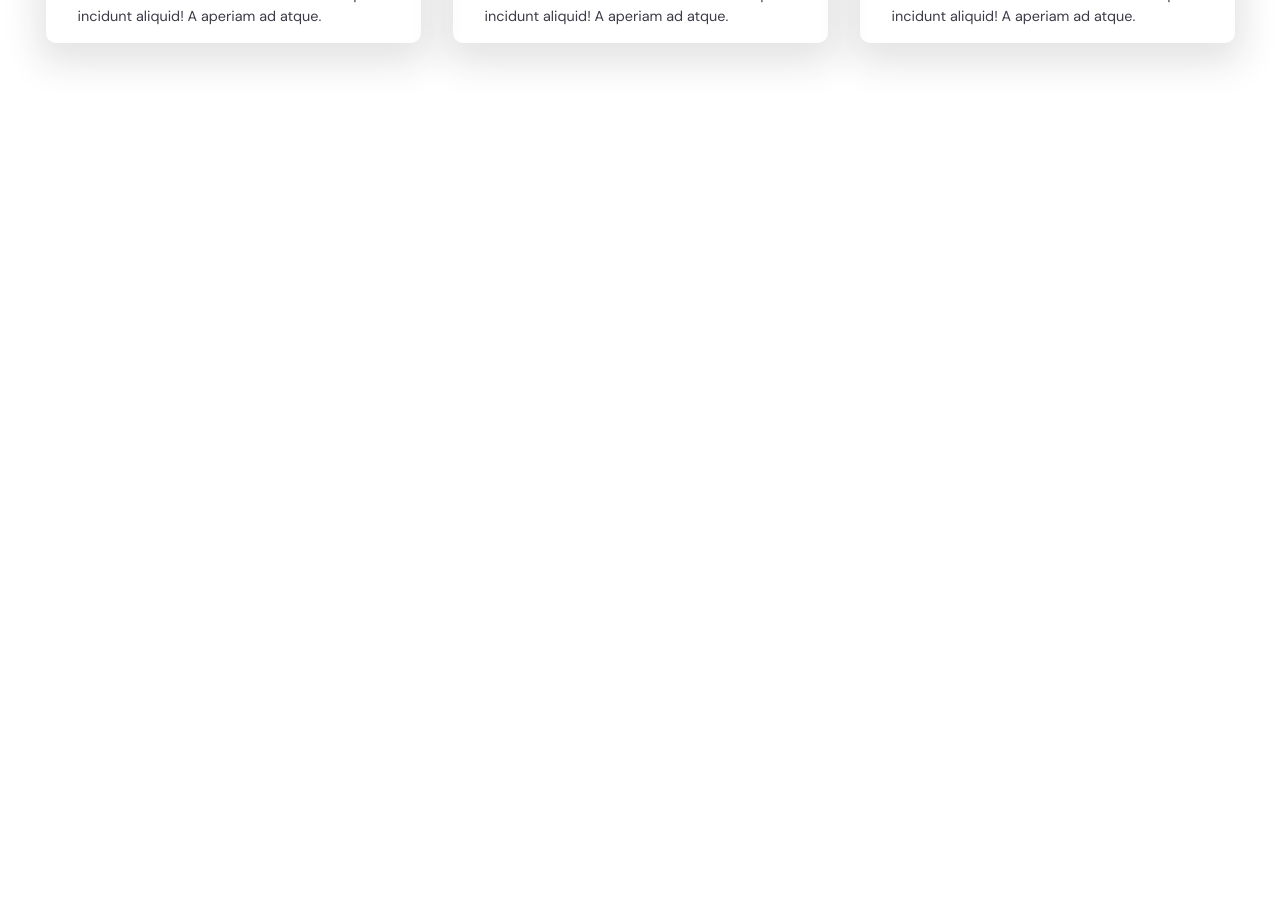
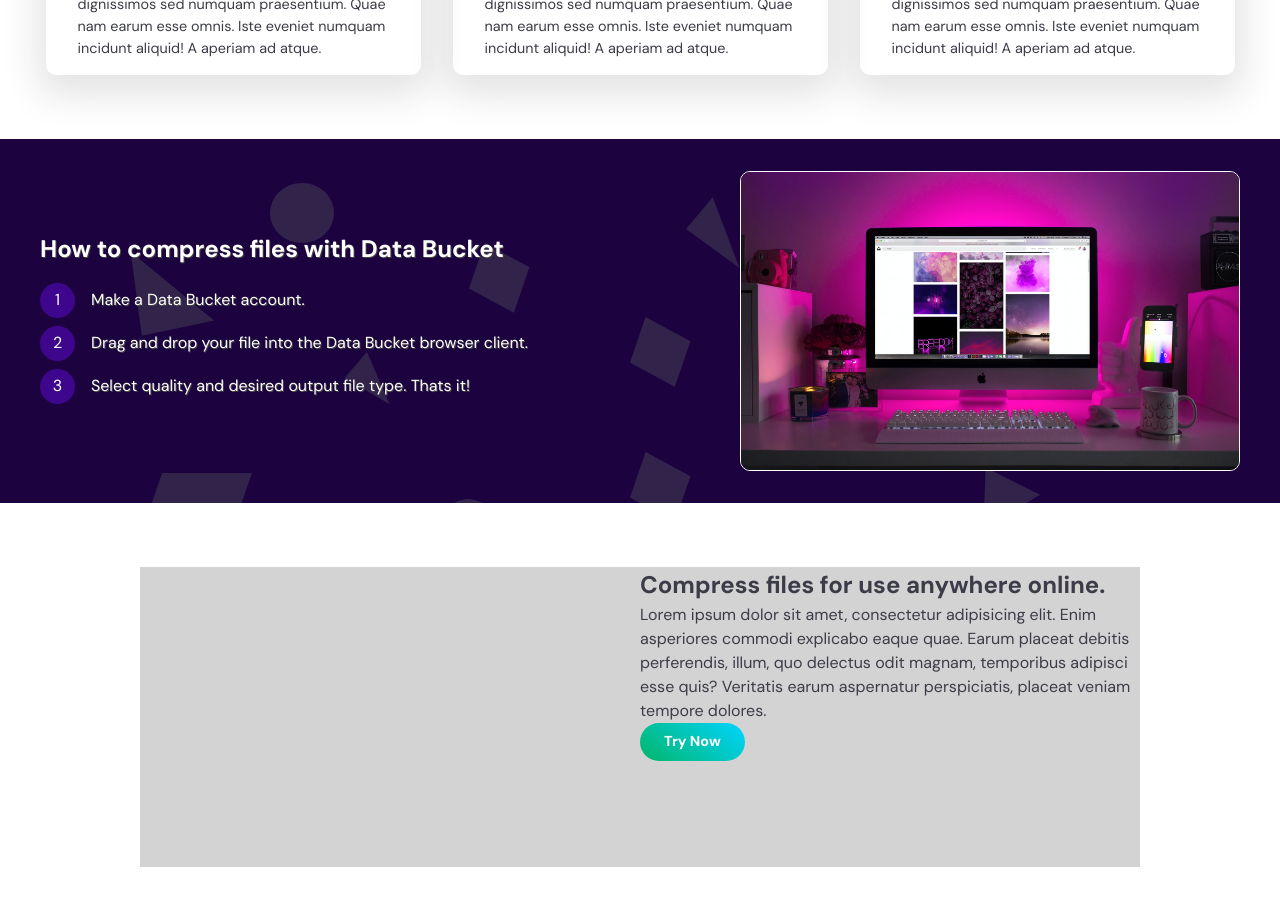
Before and after one commit to AntonCC/Data-bucket, a React (Create React App) app: page / in a window 1280 px wide. Shown: the part 640-1546 px from the top of the page. Before the commit the page ends 800 px from the top, so only its background shows below. Built offline with nearby package versions, Linux system fonts and the light colour scheme.

Commit message:
banner added

```diff
--- /dev/null
+++ b/src/components/banner/banner.jsx
@@ -0,0 +1,21 @@
+import React from 'react'
+import './banner.scss'
+import Button from '../button/button'
+
+const Banner = ({ title, body, buttonStyle, buttonText}) => {
+  return (
+    <div className="banner">
+      <div className="container">
+        <div className="side-a">
+
+        </div>
+        <div className="side-b">
+          <h2>{ title }</h2>
+          <p>{ body }</p>
+          <Button buttonStyle={buttonStyle}>{ buttonText }</Button>
+        </div>
+      </div>
+    </div>
+  )
+}
+export default Banner
--- /dev/null
+++ b/src/components/banner/banner.scss
@@ -0,0 +1,10 @@
+.banner {
+  height: 300px;
+  max-width: 1000px;
+  background: lightgray;
+  margin: 4rem auto;
+  .container {
+    display: grid;
+    grid-template-columns: repeat(2, 1fr);
+  }
+}
--- a/src/components/button/button.scss
+++ b/src/components/button/button.scss
@@ -17,5 +17,6 @@
   &.btn-gradient {
     background: rgb(3,182,105);
     background: linear-gradient(39deg, rgba(3,182,105,1) 0%, rgba(0,212,255,1) 100%);
+    color: #fff;
   }
 }
--- a/src/components/cards/cards.scss
+++ b/src/components/cards/cards.scss
@@ -1,5 +1,5 @@
 .cards {
-  padding: 2rem 0;
+  padding: 4rem 0;
   .container {
     display: grid;
     grid-template-columns: repeat(auto-fit, 375px);
--- /dev/null
+++ b/src/components/hero-list-dark/hero-list-dark.jsx
@@ -0,0 +1,31 @@
+import React from 'react'
+import './hero-list-dark.scss'
+import Mac from '../../img/mac-purple.jpg'
+
+const HeroListDark = () => {
+  return (
+    <div className="hero-list-dark">
+      <div className="container">
+        <div className="side-a">
+          <h2>How to compress files with Data Bucket</h2>
+          <div className="line-item">
+            <div className="number">1</div>
+            <p>Make a Data Bucket account.</p>
+          </div>
+          <div className="line-item">
+            <div className="number">2</div>
+            <p>Drag and drop your file into the Data Bucket browser client.</p>
+          </div>
+          <div className="line-item">
+            <div className="number">3</div>
+            <p>Select quality and desired output file type. Thats it!</p>
+          </div>
+        </div>
+        <div className="side-b">
+          <img src={Mac} alt="apple computer"/>
+        </div>
+      </div>
+    </div>
+  )
+}
+export default HeroListDark
--- /dev/null
+++ b/src/components/hero-list-dark/hero-list-dark.scss
@@ -0,0 +1,62 @@
+.hero-list-dark {
+  background: #1c0340;
+  background: url('../../img//hero-bg-dark.svg');
+  padding: 2rem 0;
+  .container {
+    display: grid;
+    grid-template-columns: repeat(2, 1fr);
+    grid-gap: 2rem;
+    align-items: center;
+    .side-a {
+      color: #fff;
+      h2 {
+        margin-bottom: 1rem;
+        text-shadow: 1px 1px #444;
+      }
+      .line-item {
+        display: flex;
+        margin-bottom: .5rem;
+        .number {
+          height: 35px;
+          width: 35px;
+          border-radius: 50%;
+          background: #3d068c;
+          display: flex;
+          justify-content: center;
+          align-items: center;
+          margin-right: 1rem;
+          flex-shrink: 0;
+        }
+        p {
+          margin-top: .35rem;
+          text-shadow: 1px 1px #444;
+        }
+      }
+    }
+    .side-b {
+      display: flex;
+      justify-content: flex-end;
+      img {
+        display: block;
+        width: 100%;
+        height: 100%;
+        max-height: 300px;
+        max-width: 500px;
+        object-fit: cover;
+        border-radius: 10px;
+        border: 1px solid #fff;
+      }
+    }
+  }
+}
+
+@media only screen and (max-width: 800px) {
+  .hero-list-dark {
+    .container {
+      grid-template-columns: 1fr;
+      .side-b {
+        justify-content: center;
+      }
+    }
+  }
+}
--- a/src/pages/home.jsx
+++ b/src/pages/home.jsx
@@ -1,13 +1,21 @@
 import React from 'react'
+import { cardInfo, bannerInfo } from './homeInfo'
 import Hero from '../components/hero/hero'
+import HeroListDark from '../components/hero-list-dark/hero-list-dark'
 import Cards from '../components/cards/cards'
-import { cardInfo } from './topCard'
+import Banner from '../components/banner/banner'
 
 const Home = () => {
   return (
     <div>
       <Hero />
       <Cards cardInfo={cardInfo}/>
+      <HeroListDark />
+      {
+        bannerInfo.map(info => (
+          <Banner {...info}/>
+        ))
+      }
     </div>
   )
 }
--- a/src/pages/topCard.js
+++ b/src/pages/homeInfo.js
@@ -22,3 +22,12 @@
     icon: <Cog />
   },
 ]
+
+export const bannerInfo = [
+  {
+    title: 'Compress files for use anywhere online.',
+    body: 'Lorem ipsum dolor sit amet, consectetur adipisicing elit. Enim asperiores commodi explicabo eaque quae. Earum placeat debitis perferendis, illum, quo delectus odit magnam, temporibus adipisci esse quis? Veritatis earum aspernatur perspiciatis, placeat veniam tempore dolores.',
+    buttonStyle: 'btn-gradient',
+    buttonText: 'Try Now'
+  }
+]
```
Also changed, not shown: src/img/hero-bg-dark.svg (added), src/img/mac-purple.jpg (added).
